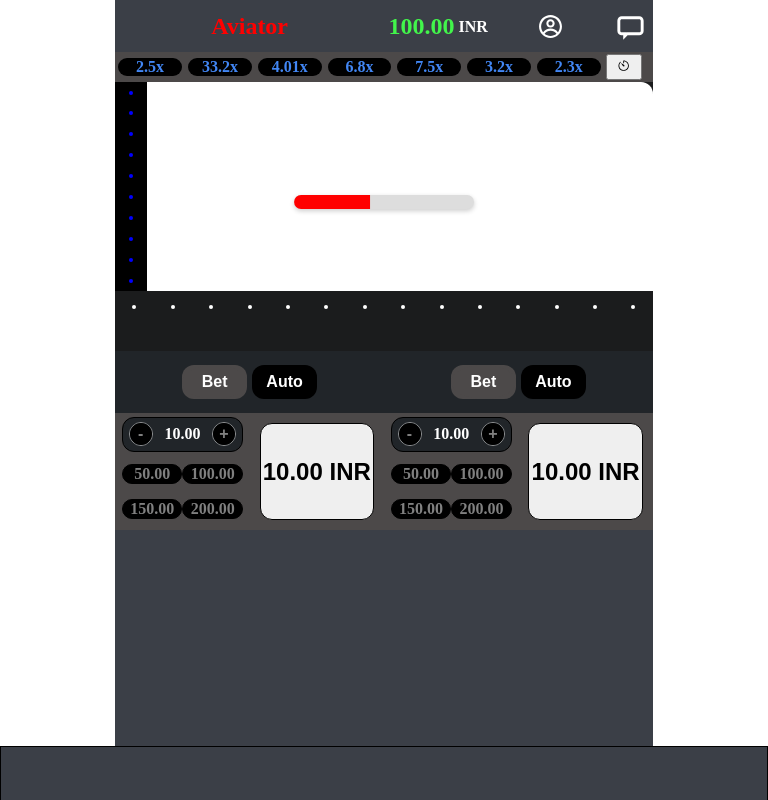
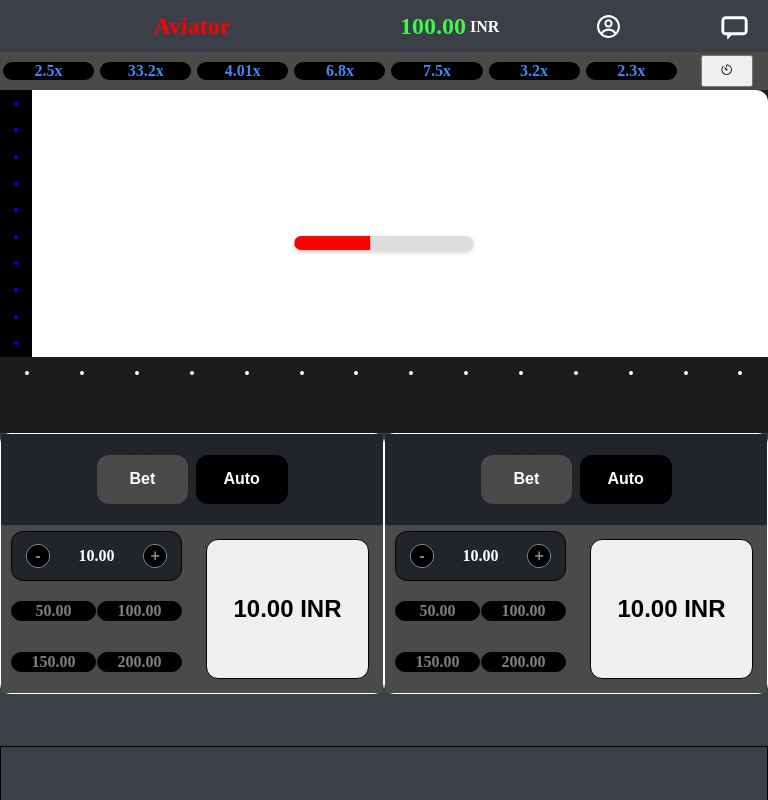
Before and after one commit to samarOctane/SohiBetFrontend, a React (Create React App) app: page /Bet in a window 768 px wide. Shown: the top 800 px of the page. Built offline with nearby package versions, Linux system fonts and the light colour scheme; no server answers.

Commit message:
version 3 mended

```diff
--- a/src/Games/Aviator/Aviator.css
+++ b/src/Games/Aviator/Aviator.css
@@ -9,48 +9,67 @@
     height: 99vh;
     width: 100vw;
 }
-.box2{
+
+.box2 {
     height: 99vh;
     width: 50%;
     display: flex;
     justify-content: center;
     align-items: center;
 }
-.box1{
+
+.box1 {
     width: 100%;
     height: 45%;
     background-color: #3b3f47;
 }
-.maintainHeight{
+
+.maintainHeight {
     height: 10%;
 }
 
-@media (min-width: 415px) and (max-width: 768px)  {
+@media (min-width: 415px) and (max-width: 800px) {
     .MainBox {
         flex-direction: column-reverse;
         /* height: 199vh;  */
         height: 140vh;
     }
-    .box2{
+
+    .box2 {
         height: 90%;
-        width:100%;
+        width: 100%;
     }
+
     #subAviatorMain3 {
         display: flex;
     }
+
     .BetPart1 {
         height: 70%;
+        border: 1px solid white;
+        border-radius: 10px;
     }
+
     .BetPart2 {
         height: 70%;
+        border: 1px solid white;
+        border-radius: 10px;
     }
-    .maintainHeight{
+    #subAviatorMain1 {
+        height: 8%;
+    }
+    .maintainHeight {
         height: 0%;
     }
-
+    #subAviatorMain2 {
+        height: 51% !important;
+    }
+    #subAviatorMain3 {
+        height: 35% !important;
+    }
 }
 
-@media (max-width: 412px)  {
+@media (max-width: 412px) {
     .MainBox {
 
         height: 136vh;
@@ -63,16 +82,18 @@
     }
 
 }
+
 @media (max-width: 1180px) {
-    .box2{
+    .box2 {
         height: 90%;
-        width:100%;
+        width: 100%;
     }
 }
+
 @media (max-width: 1366px) {
-    .box2{
+    .box2 {
         height: 90%;
-        width:100%;
+        width: 100%;
     }
 
 }
@@ -88,13 +109,21 @@
 @media (min-width: 601px) and (max-width: 1024px) {
     .AviatorMain {
         width: 38vw;
-        width: 70%;
+        width: 100%;
+    }
+
+    #subAviatorMain3 {
+        height: 39%;
     }
 
     .anotheSideBox {
 
         display: block;
     }
+
+    /* #subAviatorMain2 {
+        height: 50%;
+    } */
 }
 
 #subAviatorMain1 {
@@ -167,14 +196,17 @@
     display: flex;
     flex-direction: column;
 }
-.BetPart1{
+
+.BetPart1 {
     height: 100%;
     width: 100%;
 }
-.BetPart2{
+
+.BetPart2 {
     height: 100%;
     width: 100%;
 }
+
 .AutoPlay {
     border: 3px solid #3b3f47;
     height: 26%;
@@ -355,7 +387,8 @@
         width: 90%;
     }
 }
-.earnedMoney{
-    color:white;
-    font-size:20px;
+
+.earnedMoney {
+    color: white;
+    font-size: 20px;
 }
```
